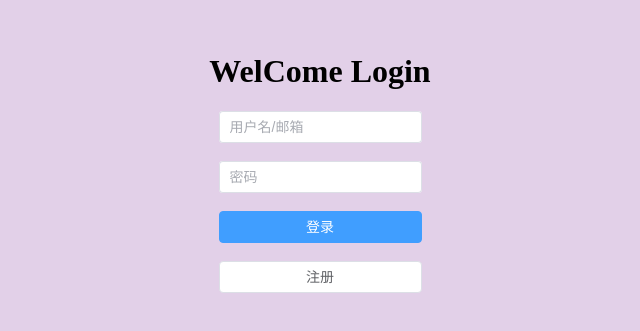
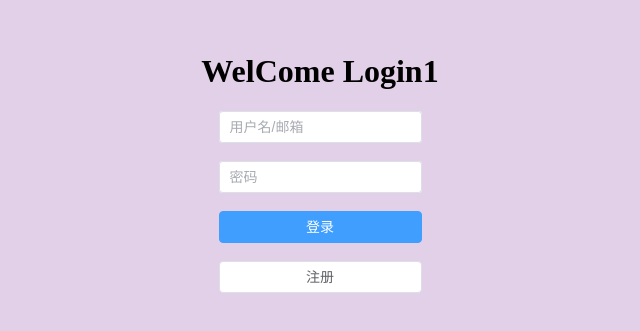
Before and after one commit to hcmua5201/social-circle, a Vue app in the folder social-circle-frontend/: page / in a window 1280 px wide. Shown: the part 237-568 px from the top of the page, without its empty margins (320-960 px from the left). Built offline with nearby package versions, Linux system fonts and the light colour scheme.

Commit message:
测试github

```diff
--- a/social-circle-frontend/src/views/login.vue
+++ b/social-circle-frontend/src/views/login.vue
@@ -1,6 +1,6 @@
 <template>
   <div class="login-container">
-    <h1>WelCome Login</h1>
+    <h1>WelCome Login1</h1>
     <el-form ref="loginForm"  :model="loginForm" label-width="0">
       <el-form-item>
         <el-input v-model="loginForm.usernameOrEmail" placeholder="用户名/邮箱" @keydown.enter="login"></el-input>
```
